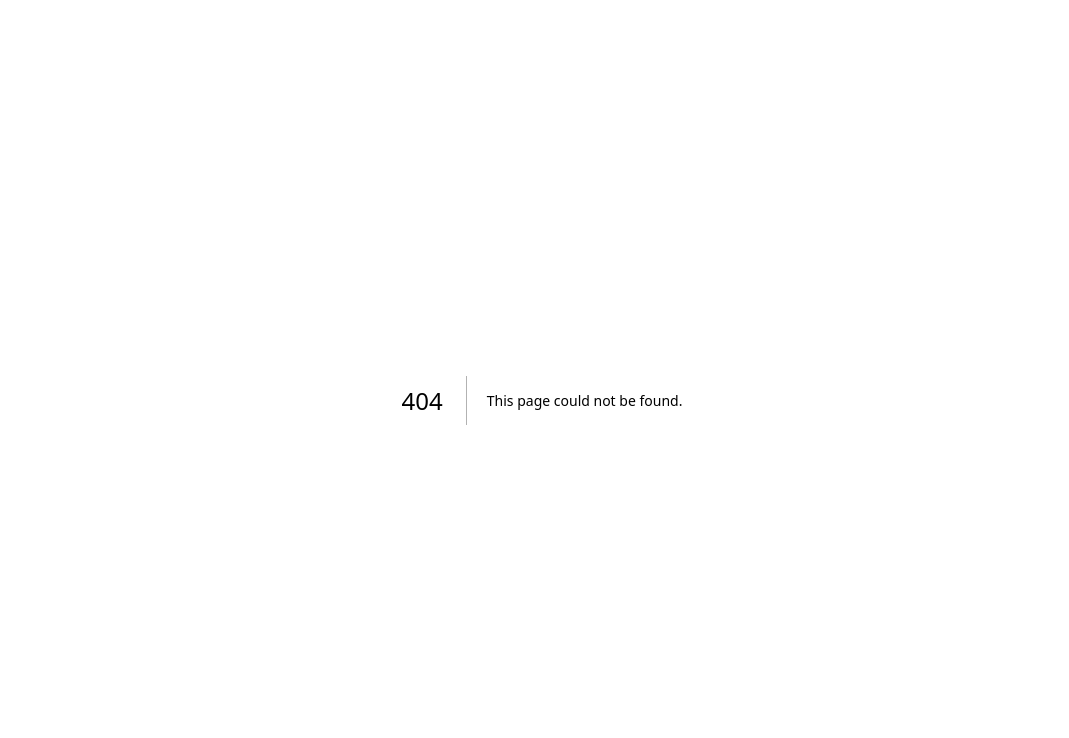
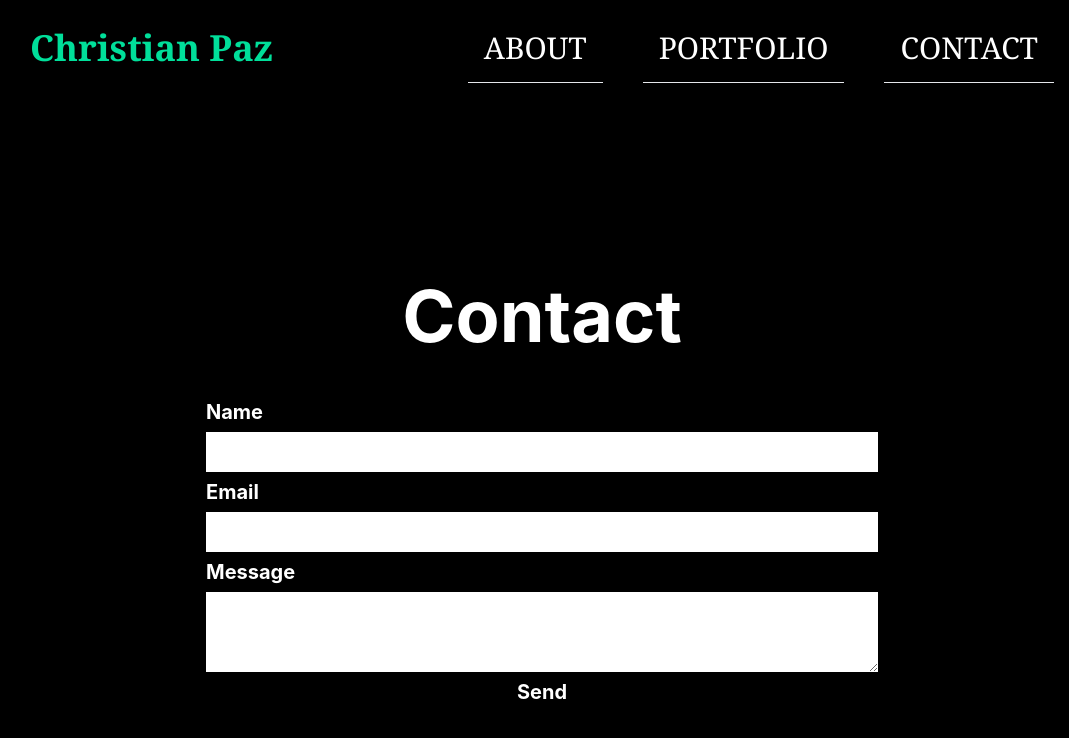
Before and after one commit to jashansingh303/ChristainPazPortfolioWebsite, a Next.js app: page /contact in a window 1280 px wide. Before the commit this address had no page. Shown: the top 738 px of the page, without its empty margins (98-1167 px from the left). Built offline with nearby package versions, Linux system fonts and the light colour scheme.

Commit message:
initial commit

```diff
--- /dev/null
+++ b/pages/components/hero.js
@@ -0,0 +1,16 @@
+function HomeScreen() {
+    return(
+        <div className="font-serif">
+            <div className='max-w-[850px] mt-[-96px] w-full h-screen mx-auto text-center flex flex-col justify-center uppercase'>
+                <p className='text-[#00df9a] font-bold lg:text-8xl md:text-7xl sm:text-6xl text-4xl py-6 hover:animate-pulse'>Christian Paz</p>
+                <div className="flex mx-auto">
+                    <p className='lg:text-5xl lg:pr-7 md:text-4xl md:pr-6 sm:text-3xl sm:pr-5 font-bold py-6 pr-4'>Artist/Animator</p>
+                    <button className="lg:text-lg md:text-md sm:text-sm text-xs sm:p-3 bg-[#00df9a] rounded-3xl my-auto p-2 font-bold hover:scale-125 duration-100 font-serif">Contact Me</button>
+                </div>
+            </div>
+        </div>
+
+    )
+}
+
+export default HomeScreen
--- /dev/null
+++ b/pages/components/navbar.js
@@ -0,0 +1,43 @@
+import Link from 'next/link'
+import { useState } from 'react'
+import {AiOutlineClose, AiOutlineMenu} from 'react-icons/ai'
+import { useRouter } from 'next/router'
+
+
+function NavBar() {
+  const [nav, setNav] = useState(false)
+
+  const handleNav = () =>{
+    setNav(!nav)
+  }
+
+  return(
+    <div className='flex justify-between items-center h-24 text-white max-w-[80%] mx-auto font-serif'>
+
+        <h1 className='md:w-full text-4xl font-bold text-[#00df9a] '>Christian Paz</h1>
+          <ul className=' uppercase space-x-10 hidden md:flex text-3xl'>
+            <li className='p-4 hover:scale-125 duration-100 border-b'><Link href="">About</Link></li>
+            <li className='p-4 hover:scale-125 duration-100 border-b'><Link href="">Portfolio</Link></li>
+            <li className='p-4 hover:scale-125 duration-100 border-b'><Link href="./contact">Contact</Link></li>
+          </ul>
+
+
+      <div onClick={handleNav} className="block md:hidden">
+        {!nav ? <AiOutlineMenu size={30}/> : <AiOutlineClose size={30}/> }
+      </div>
+
+      <div className={nav ? 'fixed left-0 top-0 w-[70%]  border-r h-full border-b ease-in-out duration-500 bg-black' : 'fixed left-[-100%] top-0 w-[60%] border-r h-full border-b font-serif' }>
+        <h1 className='w-full text-3xl font-bold text-[#00df9a] pt-[29px] pl-[50px] h-24'>Christian Paz</h1>
+        <ul className='p-4 uppercase'>
+          <li className='p-4 border-b hover:text-[#00df9a] duration-1000'><Link href={""}>About</Link></li>
+          <li className='p-4 border-b hover:text-[#00df9a] duration-1000'><Link href={""}>Portfolio</Link></li>
+          <li className='p-4 border-b hover:text-[#00df9a] duration-1000'><Link href={"./contact"}>Contact</Link></li>
+        </ul>
+      </div>
+
+    </div>
+
+  )
+}
+
+export default NavBar
--- /dev/null
+++ b/pages/contact.js
@@ -0,0 +1,39 @@
+import React, { useRef } from 'react';
+import emailjs from '@emailjs/browser';
+import NavBar from './components/navbar';
+
+const ContactUs = () => {
+  const form = useRef();
+
+  const sendEmail = (e) => {
+    e.preventDefault();
+
+    emailjs.sendForm('service_sohnb1g', 'template_02kdq6h', form.current, 'ETh4mRn5hhRetAbvz')
+      .then((result) => {
+          console.log(result.text);
+          console.log("successful")
+      }, (error) => {
+          console.log(error.text);
+      });
+  };
+
+  return (
+    <div>
+        <NavBar/>
+        <div className='text-xl pt-44 font-bold leading-10 lg:pt-36'>
+        <p className='text-center text-5xl pt-10 pb-10 lg:text-7xl mg:6xl'>Contact</p>
+        <form ref={form} onSubmit={""} className="flex flex-col align-middle md:max-w-2xl sm:max-w-lg max-w-[300px] mx-auto ">
+          <label>Name</label>
+          <input type="text" name="user_name" className=''/>
+          <label>Email</label>
+          <input type="email" name="user_email" className='' />
+          <label>Message</label>
+          <textarea name="message" className=''/>
+          <input type="submit" value="Send" className=''/>
+        </form>
+      </div>
+    </div>
+  );
+};
+
+export default ContactUs
--- a/pages/index.js
+++ b/pages/index.js
@@ -1,71 +1,17 @@
 import Head from 'next/head'
 import Image from 'next/image'
 import styles from '../styles/Home.module.css'
+import Link from 'next/link'
+import NavBar from './components/navbar'
+import HomeScreen from './components/hero'
 
 export default function Home() {
   return (
-    <div className={styles.container}>
-      <Head>
-        <title>Create Next App</title>
-        <meta name="description" content="Generated by create next app" />
-        <link rel="icon" href="/favicon.ico" />
-      </Head>
+    <div>
 
-      <main className={styles.main}>
-        <h1 className={styles.title}>
-          Welcome to <a href="https://nextjs.org">Next.js!</a>
-        </h1>
+      <NavBar/>
+      <HomeScreen/>
 
-        <p className={styles.description}>
-          Get started by editing{' '}
-          <code className={styles.code}>pages/index.js</code>
-        </p>
-
-        <div className={styles.grid}>
-          <a href="https://nextjs.org/docs" className={styles.card}>
-            <h2>Documentation &rarr;</h2>
-            <p>Find in-depth information about Next.js features and API.</p>
-          </a>
-
-          <a href="https://nextjs.org/learn" className={styles.card}>
-            <h2>Learn &rarr;</h2>
-            <p>Learn about Next.js in an interactive course with quizzes!</p>
-          </a>
-
-          <a
-            href="https://github.com/vercel/next.js/tree/canary/examples"
-            className={styles.card}
-          >
-            <h2>Examples &rarr;</h2>
-            <p>Discover and deploy boilerplate example Next.js projects.</p>
-          </a>
-
-          <a
-            href="https://vercel.com/new?utm_source=create-next-app&utm_medium=default-template&utm_campaign=create-next-app"
-            target="_blank"
-            rel="noopener noreferrer"
-            className={styles.card}
-          >
-            <h2>Deploy &rarr;</h2>
-            <p>
-              Instantly deploy your Next.js site to a public URL with Vercel.
-            </p>
-          </a>
-        </div>
-      </main>
-
-      <footer className={styles.footer}>
-        <a
-          href="https://vercel.com?utm_source=create-next-app&utm_medium=default-template&utm_campaign=create-next-app"
-          target="_blank"
-          rel="noopener noreferrer"
-        >
-          Powered by{' '}
-          <span className={styles.logo}>
-            <Image src="/vercel.svg" alt="Vercel Logo" width={72} height={16} />
-          </span>
-        </a>
-      </footer>
     </div>
   )
 }
--- /dev/null
+++ b/postcss.config.js
@@ -0,0 +1,6 @@
+module.exports = {
+  plugins: {
+    tailwindcss: {},
+    autoprefixer: {},
+  },
+}
--- a/styles/globals.css
+++ b/styles/globals.css
@@ -1,4 +1,11 @@
-html,
+@tailwind base;
+@tailwind components;
+@tailwind utilities;
+
+html{
+  background-color: black;
+  color: white;
+}
 body {
   padding: 0;
   margin: 0;
@@ -15,7 +22,7 @@ a {
   box-sizing: border-box;
 }
 
-@media (prefers-color-scheme: dark) {
+/* @media (prefers-color-scheme: dark) {
   html {
     color-scheme: dark;
   }
@@ -23,4 +30,4 @@ a {
     color: white;
     background: black;
   }
-}
+} */
--- /dev/null
+++ b/tailwind.config.js
@@ -0,0 +1,10 @@
+/** @type {import('tailwindcss').Config} */
+module.exports = {
+  content: [
+    "./pages/**/*.{js,ts,jsx,tsx}",
+    "./components/**/*.{js,ts,jsx,tsx}",],
+  theme: {
+    extend: {},
+  },
+  plugins: [],
+}
```
Also changed, not shown: package.json (+9 -1 lines), 1 other file (tests, documents, lock files or other folders).
